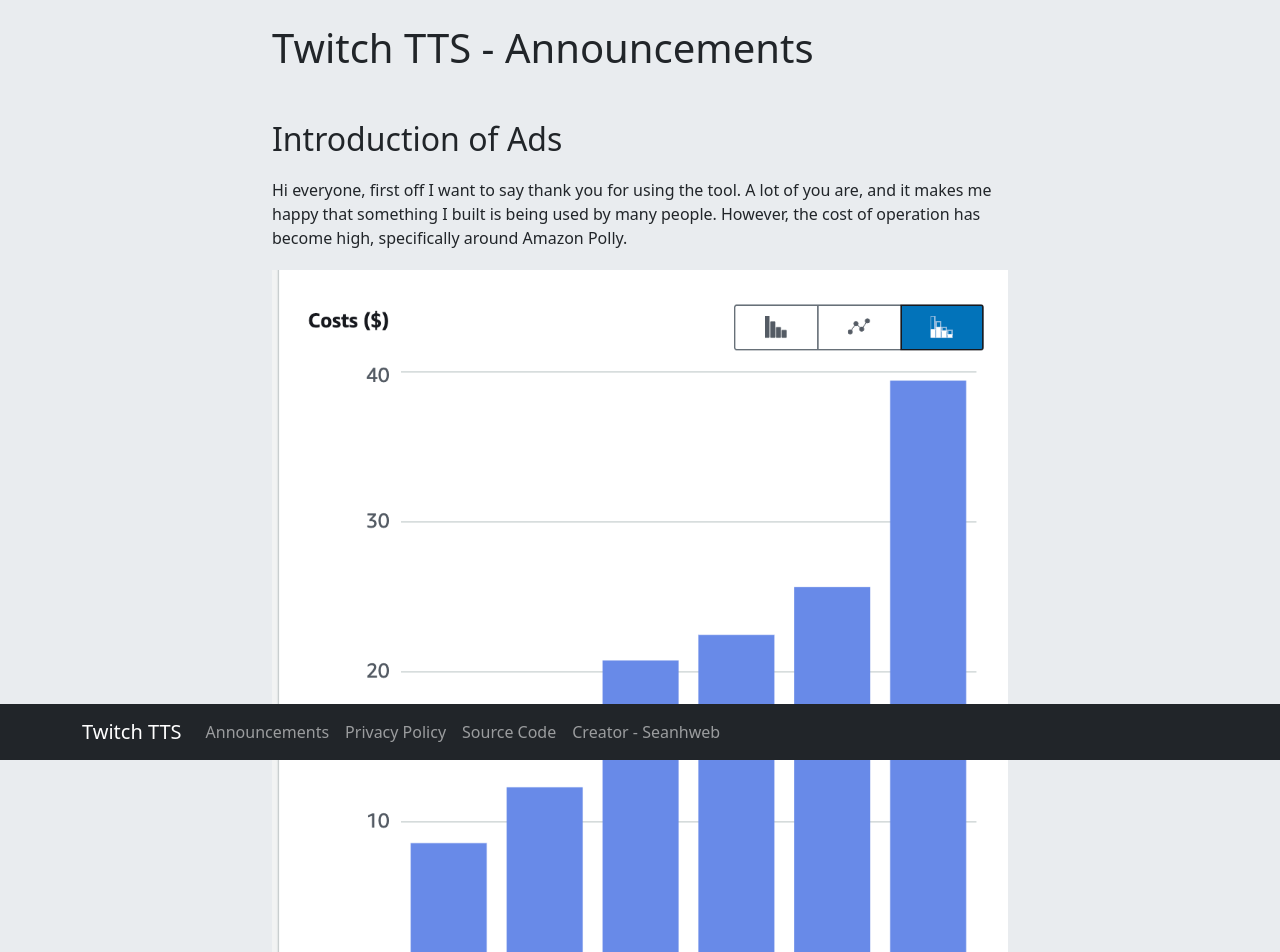
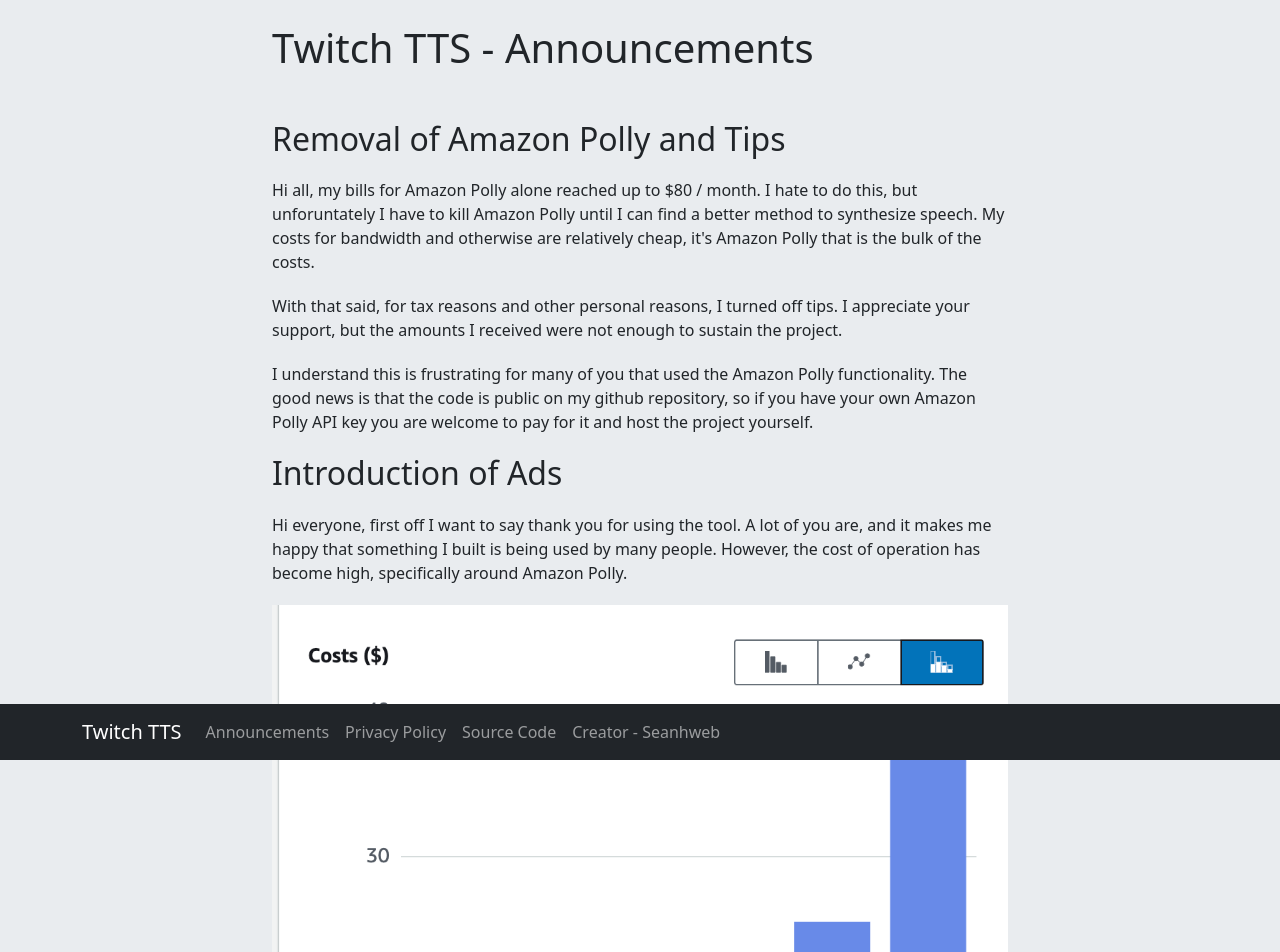
Before and after one commit to seanhweb/Twitch-Text-to-Speech, a plain HTML site: page public/announcements/index.html in a window 1280 px wide. Shown: the part 40-992 px from the top of the page. Drawn offline with nearby package versions, Linux system fonts and the light colour scheme.

Commit message:
Explanation

```diff
--- a/public/announcements/index.html
+++ b/public/announcements/index.html
@@ -47,6 +47,12 @@
             <div class="col-8">
                 <h1>Twitch TTS - Announcements</h1>
                 <article>
+                  <h2>Removal of Amazon Polly and Tips</h2>
+                  <p>Hi all, my bills for Amazon Polly alone reached up to $80 / month. I hate to do this, but unforuntately I have to kill Amazon Polly until I can find a better method to synthesize speech. My costs for bandwidth and otherwise are relatively cheap, it's Amazon Polly that is the bulk of the costs.</p>
+                  <p>With that said, for tax reasons and other personal reasons, I turned off tips. I appreciate your support, but the amounts I received were not enough to sustain the project.</p>
+                  <p>I understand this is frustrating for many of you that used the Amazon Polly functionality. The good news is that the code is public on my github repository, so if you have your own Amazon Polly API key you are welcome to pay for it and host the project yourself.</p>
+                </article>
+                <article>
                     <h2>Introduction of Ads</h2>
                     <p>Hi everyone, first off I want to say thank you for using the tool. A lot of you are, and it makes me happy that something I built is being used by many people. However, the cost of operation has become high, specifically around Amazon Polly.</p>
                     <img src="images/polly.png" class="img-fluid" />
@@ -58,7 +64,6 @@
                     </ol>
                     <p>As it stands right now I can afford to keep running this, however if the costs become too great I can't. With that said, I'm preparing the website to display ads via Google Adsense. I can't ask you to turn off your adblocker, but I would greatly appreciate it. If you'd like to make a donation to the project, you can do so with the button below.</p>
                     <p>Again, thank you so much for using this tool!</p>
-                    <a href="https://donate.stripe.com/7sIbL38cP2ohe5O288" class="btn btn-primary">Send a Tip</a>
                 </article>
             </div>
         </div>
```
